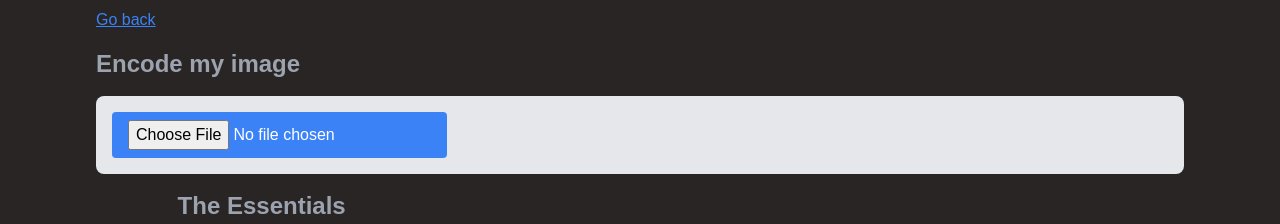
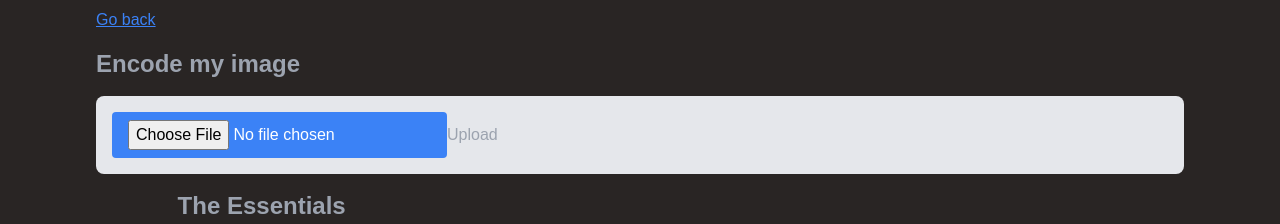
Before and after one commit to cnnmon/stegamark, a Next.js app: page /encode in a window 1280 px wide. Shown: the part 200-424 px from the top of the page. Built offline with nearby package versions, Linux system fonts and the light colour scheme.

Commit message:
yess igot file upload to work

```diff
--- a/next.config.js
+++ b/next.config.js
@@ -8,7 +8,8 @@ module.exports = {
     return [
       {
         source: '/api/upload',
-        destination: 'https://rosteals-server-fbea1f0f4f47.herokuapp.com/upload',
+        destination: 'https://localhost:8001/upload',
+        //destination: 'https://rosteals-server-fbea1f0f4f47.herokuapp.com/upload',
       },
     ];
   },
--- a/package.json
+++ b/package.json
@@ -9,6 +9,7 @@
     "lint": "next lint"
   },
   "dependencies": {
+    "axios": "^1.6.2",
     "next": "14.0.2",
     "react": "^18",
     "react-dom": "^18"
--- a/pages/encode.js
+++ b/pages/encode.js
@@ -5,32 +5,40 @@ import Back from '../components/Back';
 import Decode from "../components/decode";
 import About from "../components/about";
 import ImageDetails from "../components/imageDetails";
+import axios from 'axios'
 
 export default function Encode() {
   const [loaded, setLoaded] = useState();
-  const [file, setFile] = useState();
+  const [file, setFile] = useState(null);
+  const [uploadUrl, setUploadUrl] = useState(null);
     function handleChange(e) {
         console.log(e.target.files);
-        setFile(URL.createObjectURL(e.target.files[0]));
-        handleSubmit();
+        const selectedFile = e.target.files[0];
+        setFile(selectedFile);
+        if (selectedFile) {
+          console.log('File selected:', selectedFile);
+        }
       };
-    const handleSubmit = async() =>{
+    const handleSubmit = async(e) =>{
+          e.preventDefault();
+          if (!file) {
+          console.error('No file selected');
+          return;
+        }
+        console.log(file)
+
         //make a POST request to send this image to the S3 bucket...
         const formData = new FormData(); //create formdata to send...
         formData.append('file',file);
 
         try{
-          const response = await fetch("https://rosteals-server-fbea1f0f4f47.herokuapp.com/upload", {
-            method: "post",
-            headers: { "Content-Type": "multipart/form-data" },
-            body: formData
-          });
-          if (response.ok) {
-              // Handle success
-              console.log('File uploaded successfully');
-              console.log('file:' + response);
-            } else {
-              // Handle error
+          let response = await axios.post('http://localhost:8001/upload', formData);
+            if (response.status === 200) {
+              const data = await response.data;
+                console.log('Server message:', data);
+                setUploadUrl(response.data.imageUrl);
+              }
+            else {
               console.error('Failed to upload file');
             }
           } catch (error) {
@@ -66,10 +74,12 @@ export default function Encode() {
       <h2>Encode my image</h2>
 
       <div className="bg-gray-200 flex items-center p-4 rounded-lg gap-2">
-        <input className="bg-blue-500 hover:bg-blue-700 text-white py-2 px-4 rounded"  id="file_input" type="file" onChange={handleChange} />
+        <form onSubmit={handleSubmit}>
+          <input className="bg-blue-500 hover:bg-blue-700 text-white py-2 px-4 rounded"
+            id="file_input" name="file" type="file" onChange={handleChange} />
+          <button type="submit">Upload</button>
+        </form>
 
-        {//<p>Upload an image to view</p>
-        }
       </div>
 
 
@@ -79,7 +89,7 @@ export default function Encode() {
           onLoad={() => setLoaded(true)}
           className="flex flex-col gap-4 place-items-center">
                 <ImageDetails />
-                <img className="object-contain h-48 w-96 " src={file} />
+
         </div>
 
             <About />
```
Also changed, not shown: 1 other file (tests, documents, lock files or other folders).
